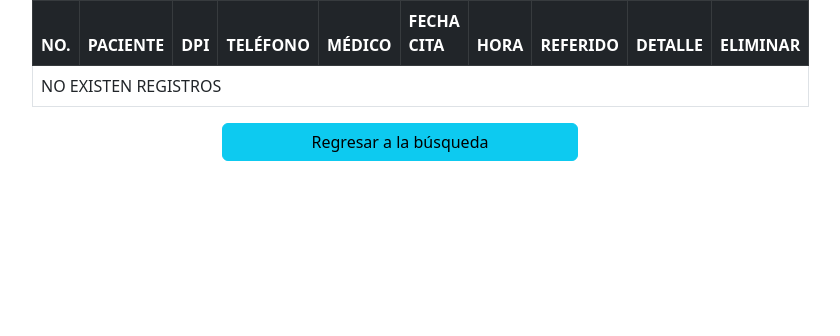
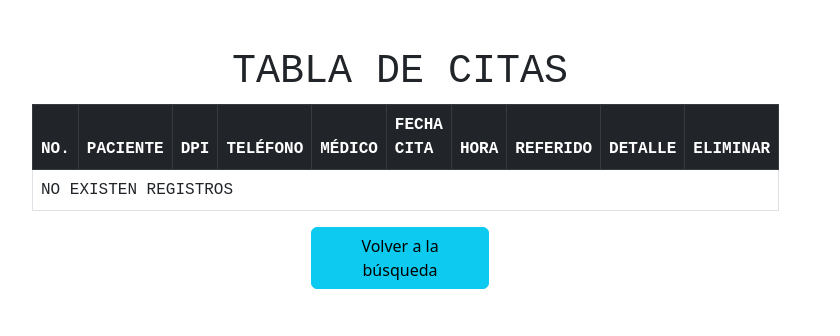
Before and after one commit to Jennifer11607/hospital_final_jimenez, a PHP site: page /hospital_final_jimenez/controladores/citas/buscar.php in a window 1280 px wide. Shown: the part 67-403 px from the top of the page, without its empty margins (240-1080 px from the left). Run offline with PHP 8.4, Linux system fonts and the light colour scheme; data that the repository does not hold is empty.

Commit message:
cambios de fuentes en citas

```diff
--- a/controladores/citas/buscar.php
+++ b/controladores/citas/buscar.php
@@ -37,10 +37,11 @@ try {
 ?>
 
 
-    <div class="container">
+    <div class="container mt-5">
         <div class="row justify-content-center">
+            <h1 class="text-center" style="font-family:'Courier New', Courier, monospace">TABLA DE CITAS</h1>
             <div class="col-lg-8">
-                <table class="table table-bordered table-hover">
+                <table class="table table-bordered table-hover" style="font-family:'Courier New', Courier, monospace">
                     <thead class="table-dark">
                         <tr>
                             <th>NO.</th>
@@ -83,8 +84,8 @@ try {
             </div>
         </div>
         <div class="row justify-content-center">
-            <div class="col-lg-4">
-                <a href="/hospital_final_jimenez/vistas/citas/buscar.php" class="btn btn-info w-100">Regresar a la búsqueda</a>
+            <div class="col-lg-4 text-center" >
+                <a href="/hospital_final_jimenez/vistas/citas/buscar.php" class="btn btn-info w-50 mb-5">Volver a la búsqueda</a>
             </div>
         </div>
     </div>
--- a/controladores/citas/guardar.php
+++ b/controladores/citas/guardar.php
@@ -31,7 +31,7 @@ $_POST['cita_fecha']= date('d/m/Y', strtotime($_POST['cita_fecha']));
 
 ?>
 
-    <div class="container mt-5 text-center bg-success ml-5">
+    <div class="container mt-5 text-center ml-5">
         <div class="row">
             <div class="col-lg-6">
                 <?php if($resultado): ?>
```
